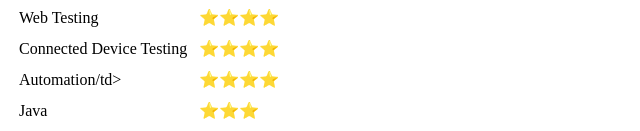
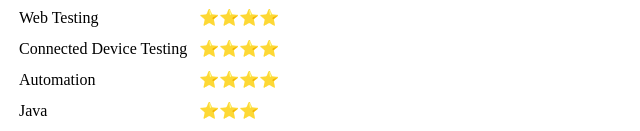
Before and after one commit to mrbence/cv, a plain HTML site: page index.html in a window 1280 px wide. Shown: the part 814-945 px from the top of the page, 0-640 px from the left. Drawn offline with Linux system fonts and the light colour scheme.

Commit message:
Fix skills 2

```diff
--- a/index.html
+++ b/index.html
@@ -80,7 +80,7 @@
       <td>⭐⭐⭐⭐</td>
     </tr>
     <tr>
-      <td>Automation/td>
+      <td>Automation</td>
       <td>⭐⭐⭐⭐</td>
     </tr>
     <tr>
```
